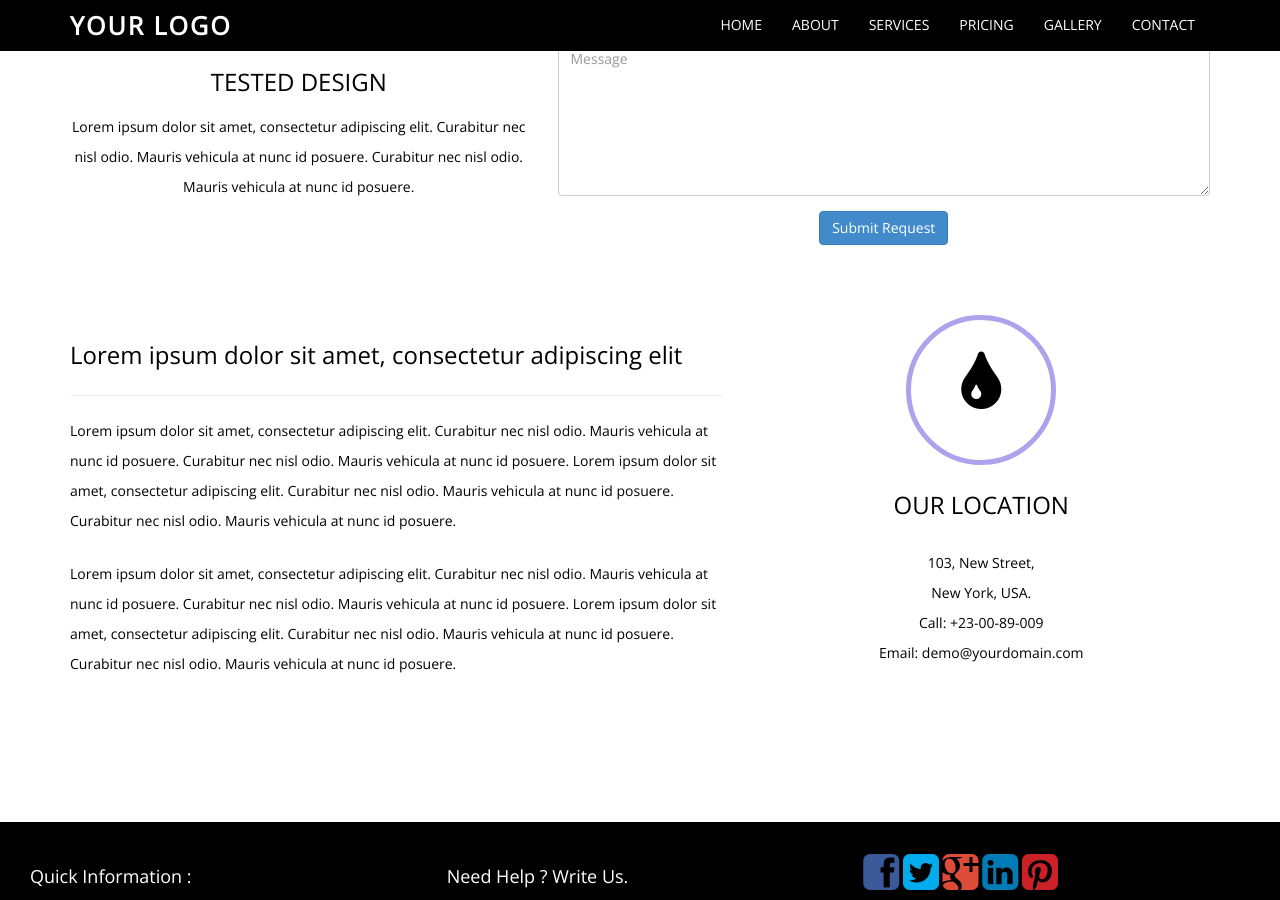
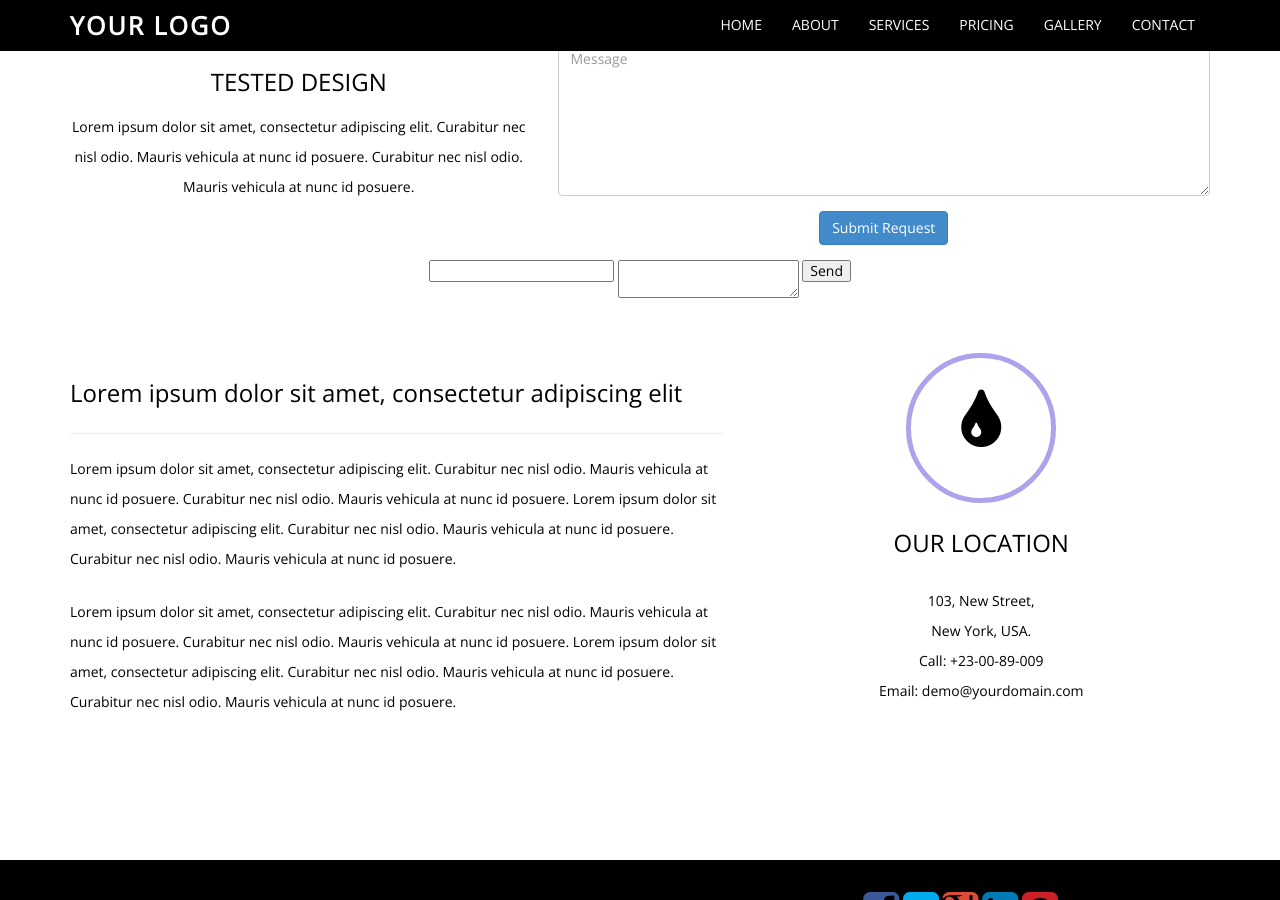
Before and after one commit to vignesh2894/vignesh2894.github.io, a Jekyll site: the page contact.html, which Jekyll copies as it is, in a window 1280 px wide and 900 px high, scrolled down 478 px. Built offline with Jekyll 4.4.1, drawn with Linux system fonts in a browser that asks for light colours.

Commit message:
changed contatc

```diff
--- a/contact.html
+++ b/contact.html
@@ -118,6 +118,12 @@
                     </div>
                 </form>
             </div>
+			<form action="http://formspree.io/you@email.com">
+  <input type="email" name="_replyto">
+  <textarea name="body"></textarea>
+  <input type="submit" value="Send">
+</form>
+
         </div>
         <div class="row main-low-margin ">
 
```
